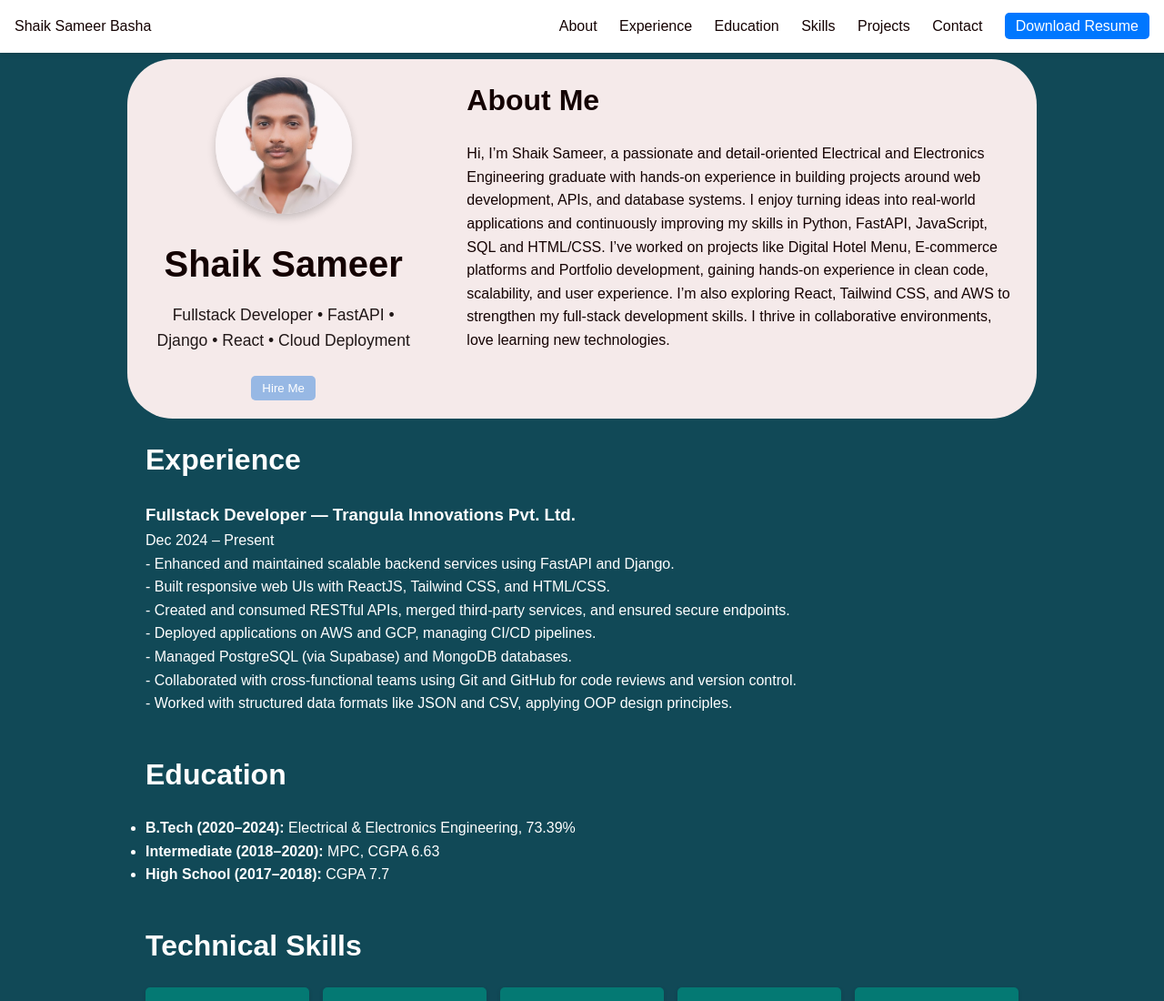
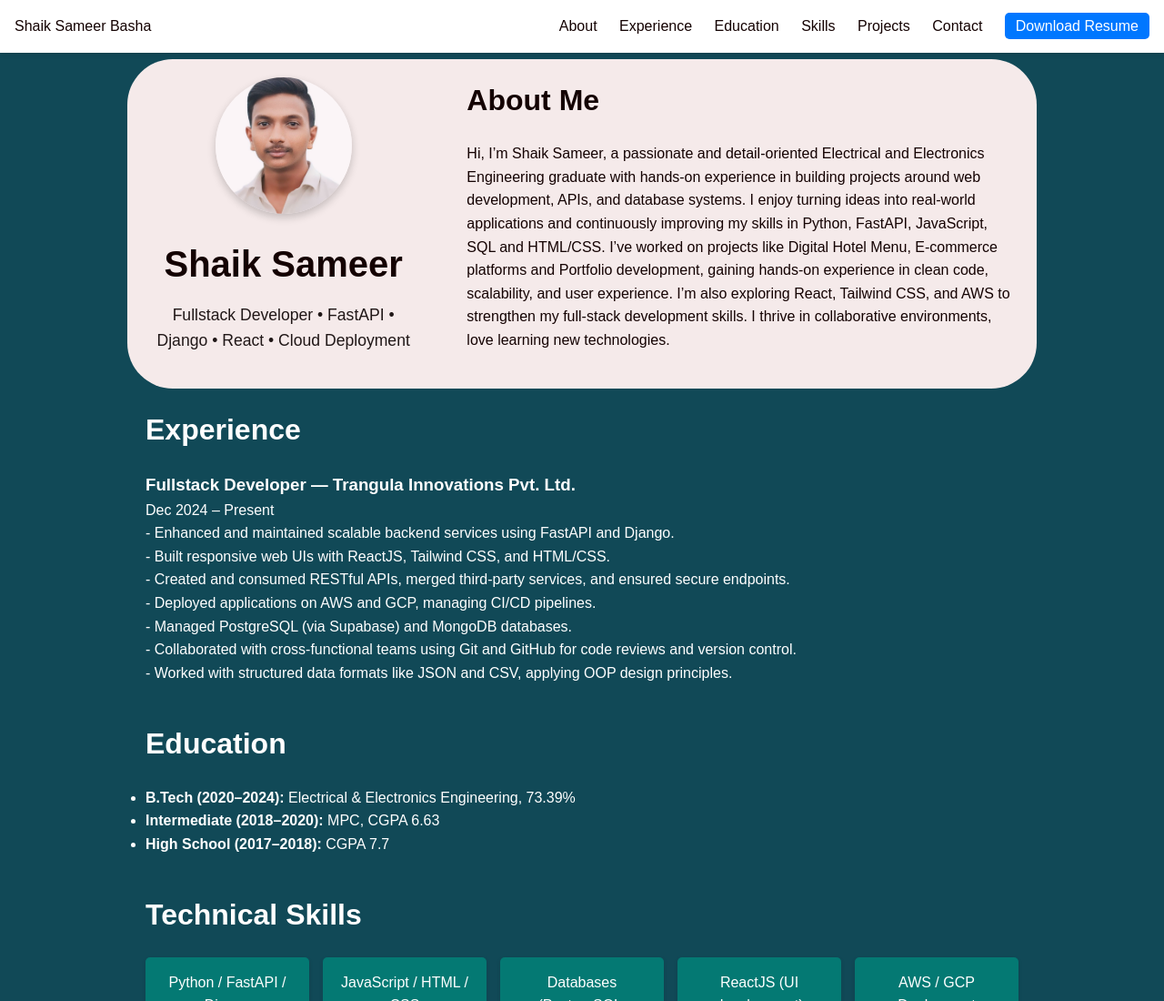
Before and after one commit to sameershaik16481/Portfolio, a plain HTML site: page index.html in a window 1280 px wide. Shown: the top 1100 px of the page at 91% size. Drawn offline with Linux system fonts and the light colour scheme.

Commit message:
files update

```diff
--- a/css/styles.css
+++ b/css/styles.css
@@ -28,8 +28,8 @@ a { text-decoration: none; color: inherit; }
 .hero-left .hero-img { width: 150px; height: 150px; border-radius: 50%; object-fit: cover; box-shadow: 0 4px 10px rgba(0,0,0,0.2); margin-bottom: 15px; animation: fadeIn 1.5s; }
 .hero-left h1 { font-size: 2.5rem; color: #140202; margin-bottom: 10px; }
 .hero-left p { font-size: 1.1rem; color: #201717; margin-bottom: 15px; }
-.hero-left .btn { margin-top: 10px; background: #97b8e4; color: #fff; padding: 6px 12px; border-radius: 5px; border: none;}
-.hero-left .btn:hover { background: #5984b6; }
+/* .hero-left .btn { margin-top: 10px; background: #97b8e4; color: #fff; padding: 6px 12px; border-radius: 5px; border: none;}
+.hero-left .btn:hover { background: #5984b6; } */
 
 /* Right: About Content */
 .hero-right { flex: 2; color: #140202; }
--- a/index.html
+++ b/index.html
@@ -32,7 +32,7 @@
       <img src="images/profile.jpg" alt="Sameer Profile" class="hero-img" />
       <h1>Shaik Sameer</h1>
       <p>Fullstack Developer • FastAPI • Django • React • Cloud Deployment</p>
-      <button href="#contact" class="btn">Hire Me</button>
+      <!-- <button href="#contact" class="btn">Hire Me</button> -->
     </div>
 
     <!-- Right Side: About -->
```
